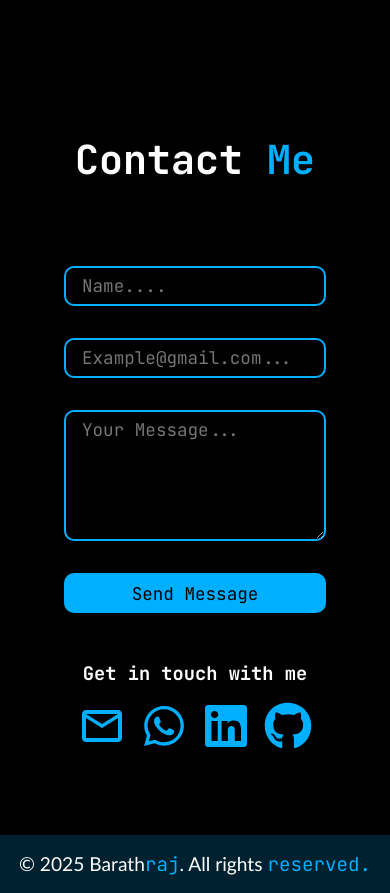
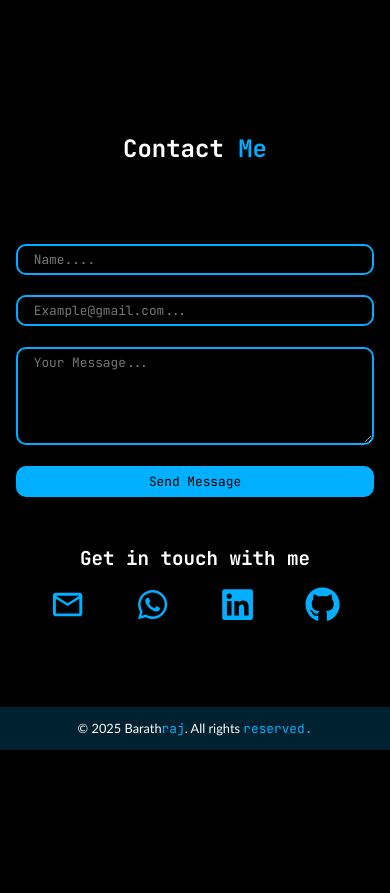
Before and after one commit to dark-prince05/portfolio, a React (Vite) app: page / in a window 390 px wide. Shown: the part 2360-3253 px from the top of the page. After the commit the page ends 3110 px from the top, so only its background shows below. Built offline with nearby package versions, Linux system fonts and the light colour scheme.

Commit message:
Implement Contact me section responsiveness

```diff
--- a/src/components/contact/contact.module.css
+++ b/src/components/contact/contact.module.css
@@ -85,3 +85,54 @@
   text-align: center;
   margin-top: 3rem;
 }
+
+@media screen and (max-width: 600px) {
+  .title {
+    font-size: 1.5rem;
+  }
+  .form > * {
+    width: 100%;
+    padding: 0.3rem 1rem;
+    font-size: 1rem;
+  }
+
+  .form {
+    row-gap: 1.5rem;
+  }
+
+  .iconContainer {
+    width: 100%;
+    justify-content: space-evenly;
+  }
+
+  .icon {
+    width: 2.5rem;
+    height: 2.5rem;
+  }
+}
+
+@media screen and (max-width: 450px) {
+  .form > * {
+    width: 110%;
+    padding: 0.3rem 1rem;
+    font-size: 0.8rem;
+  }
+
+  .form {
+    row-gap: 1.3rem;
+  }
+
+  .iconContainer {
+    width: 100%;
+    justify-content: space-evenly;
+  }
+
+  .innerHeading {
+    font-size: 1.2rem;
+  }
+
+  .icon {
+    width: 2.2rem;
+    height: 2.2rem;
+  }
+}
--- a/src/components/footer/footer.module.css
+++ b/src/components/footer/footer.module.css
@@ -7,10 +7,24 @@ footer div {
   font-size: 1.2rem;
   padding: 1rem;
   font-family:
-    "Trebuchet MS", "Lucida Sans Unicode", "Lucida Grande", "Lucida Sans",
-    Arial, sans-serif;
+    "trebuchet ms", "lucida sans unicode", "lucida grande", "lucida sans",
+    arial, sans-serif;
 }
 
 footer div span {
   color: var(--primary-color);
 }
+
+@media screen and (max-width: 600px) {
+  footer div {
+    font-size: 1rem;
+    padding: 1rem;
+  }
+}
+
+@media screen and (max-width: 450px) {
+  footer div {
+    font-size: 0.8rem;
+    padding: 0.8rem;
+  }
+}
```
